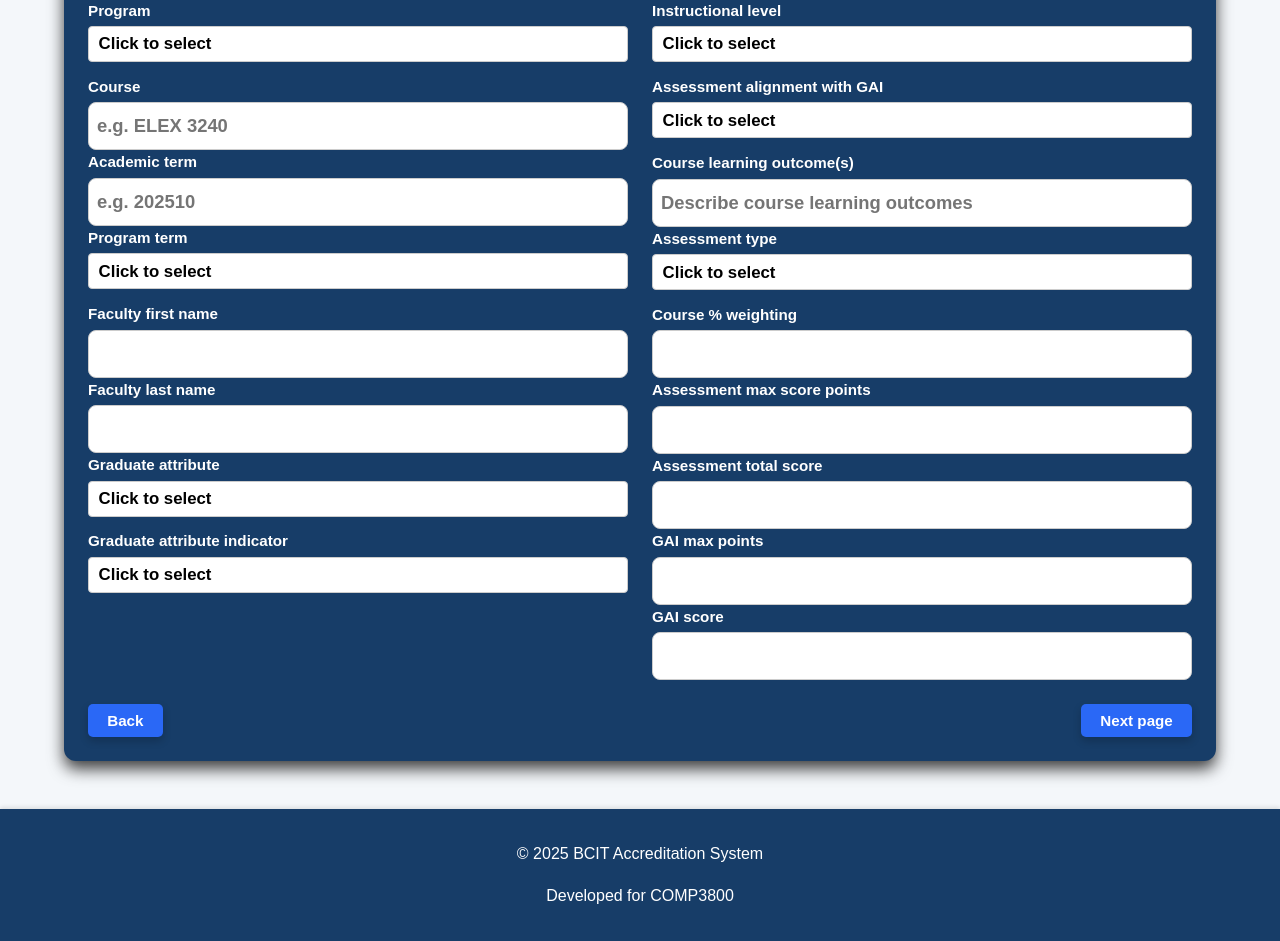
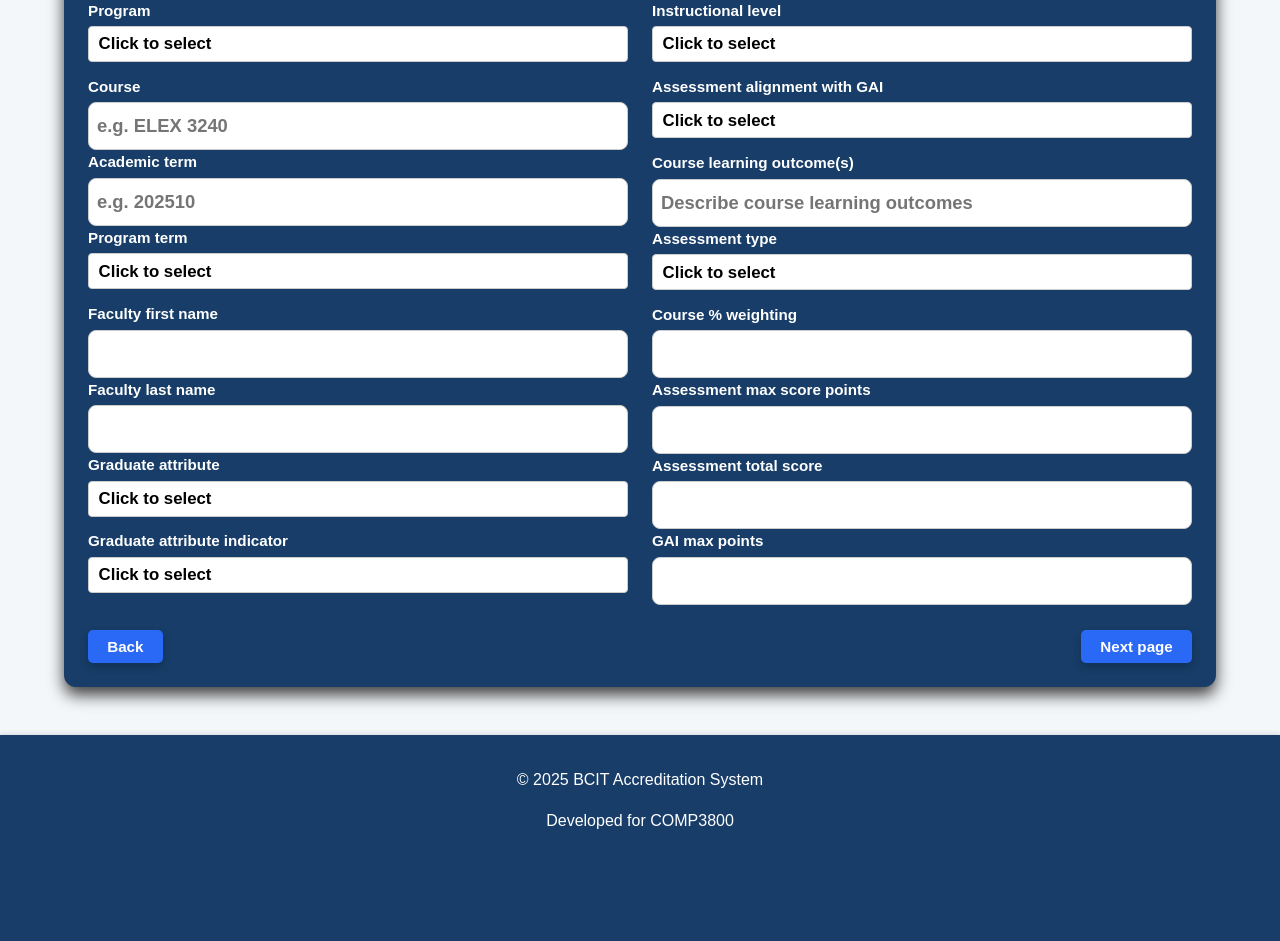
Before and after one commit to owensweet/proj1047-accreditation-db, a Django app: template frontend/templates/bcit_accreditation/bcit_accred_f1_course_and_ga.html in a window 1280 px wide. Shown: the part 363-1304 px from the top of the page. After the commit the page ends 1192 px from the top, so only its background shows below. Run offline with Django 5.2, Linux system fonts and the light colour scheme; the template is opened without the code that fills it, so the values that code supplies are empty.

```diff
--- a/frontend/templates/bcit_accreditation/bcit_accred_f1_course_and_ga.html
+++ b/frontend/templates/bcit_accreditation/bcit_accred_f1_course_and_ga.html
@@ -181,17 +181,12 @@
                  title="Assessment max score should be a whole number">
 
           <label for="assessmentTotalScore">Assessment total score</label>
-          <input type="number" id="assessmentTotalScore" name="assessmentTotalScore" min="0" step="1" required
+          <input type="number" id="assessmentTotalScore" name="assessmentTotalScore" min="0" required
                  oninput="this.value = this.value.indexOf('.') >= 0 ? this.value.substr(0, this.value.indexOf('.')) : this.value"
-                 title="Assessment total score should be a whole number">
+                 title="Assessment total score should be between 1 and 100">
 
           <label for="gaiMaxPoints">GAI max points</label>
           <input type="number" id="gaiMaxPoints" name="gaiMaxPoints" min="0" step="1" required
-                 oninput="this.value = this.value.indexOf('.') >= 0 ? this.value.substr(0, this.value.indexOf('.')) : this.value"
-                 title="GAI max points should be a whole number">
-
-          <label for="gai_score">GAI score</label>
-          <input type="number" id="gai_score" name="gai_score" min="0" step="1" required
                  oninput="this.value = this.value.indexOf('.') >= 0 ? this.value.substr(0, this.value.indexOf('.')) : this.value"
                  title="GAI max points should be a whole number">
         </div>
```
